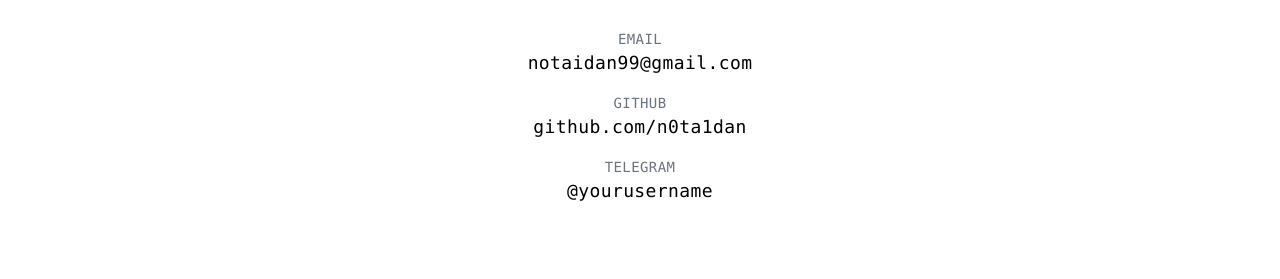
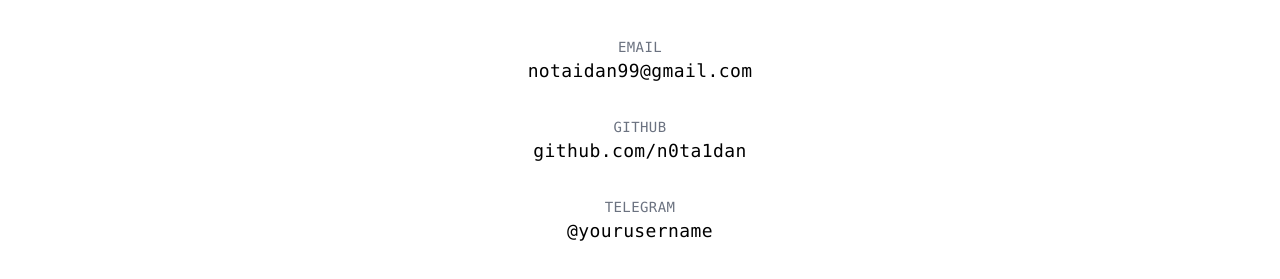
Before and after one commit to N0tA1dan/aidan, a plain HTML site: page contact.html in a window 1280 px wide. Shown: the part 171-450 px from the top of the page. Drawn offline with nearby package versions, Linux system fonts and the light colour scheme.

Commit message:
Update contact.html

```diff
--- a/contact.html
+++ b/contact.html
@@ -24,17 +24,17 @@
     <h2 class="text-3xl font-bold mb-8 border-b-2 border-black pb-2">// Get In Touch</h2>
 
     <div class="space-y-4 text-lg">
-      <div>
+      <div class="p-2 rounded-md transition-colors duration-300 hover:bg-black">
         <span class="block text-sm uppercase text-gray-500">Email</span>
         <a href="mailto:notaidan99@gmail.com" class="text-black hover:text-white transition-colors duration-300">notaidan99@gmail.com</a>
       </div>
 
-      <div>
+      <div class="p-2 rounded-md transition-colors duration-300 hover:bg-black">
         <span class="block text-sm uppercase text-gray-500">GitHub</span>
         <a href="https://github.com/n0ta1dan" target="_blank" class="text-black hover:text-white transition-colors duration-300">github.com/n0ta1dan</a>
       </div>
 
-      <div>
+      <div class="p-2 rounded-md transition-colors duration-300 hover:bg-black">
         <span class="block text-sm uppercase text-gray-500">Telegram</span>
         <a href="https://t.me/yourusername" target="_blank" class="text-black hover:text-white transition-colors duration-300">@yourusername</a>
       </div>
```
